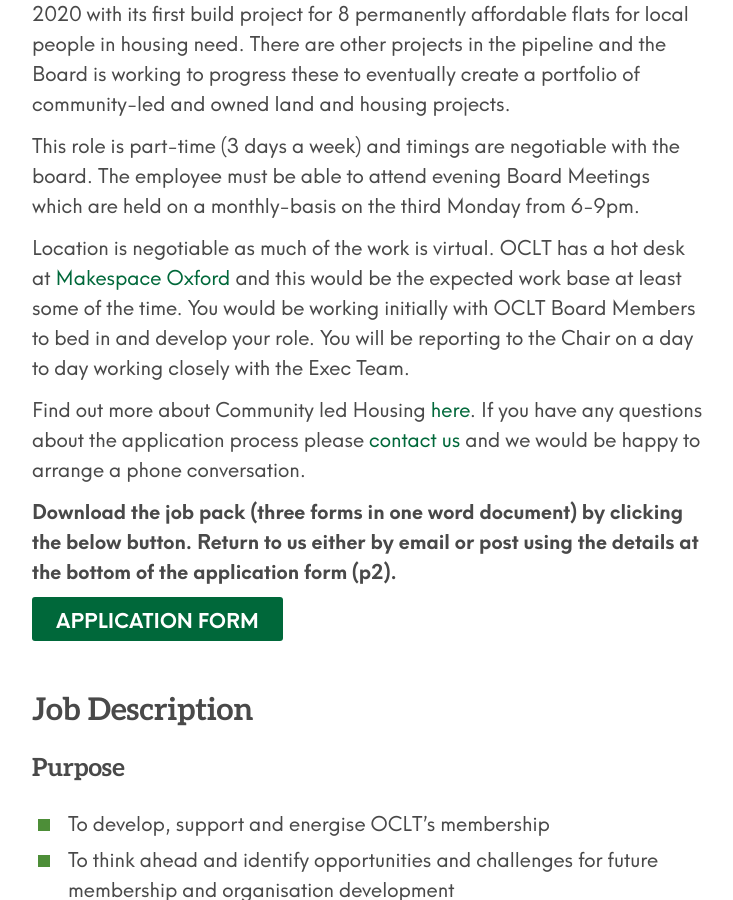
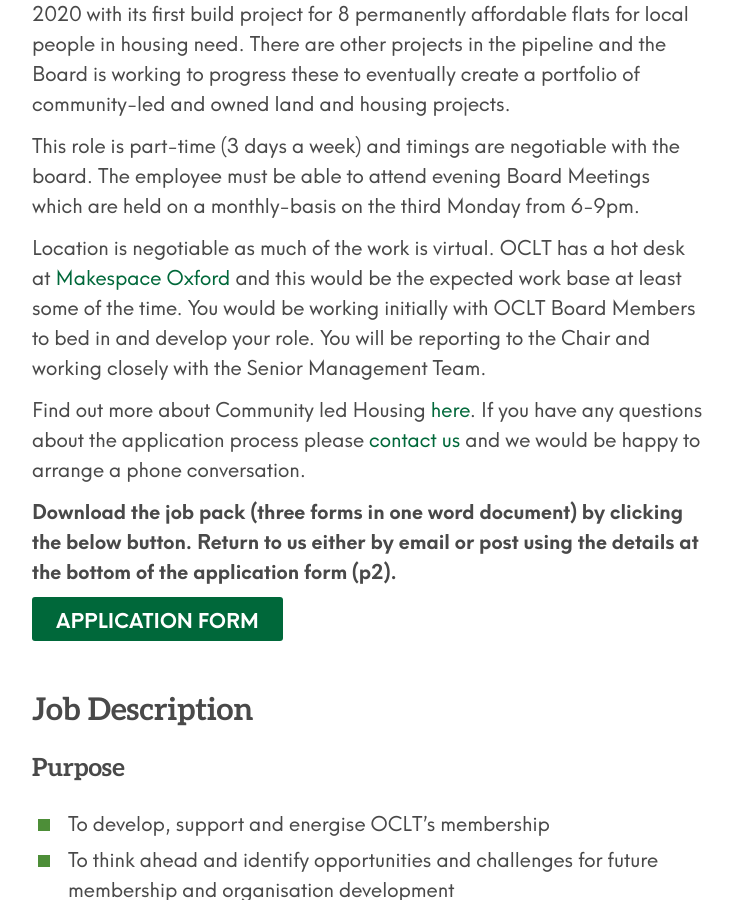
Before and after one commit to johnpuddephatt/oclt, a Jekyll site: the page built from _pages/jobs.md, in a window 1280 px wide and 900 px high, scrolled down 1766 px. Shown: the whole window, without its empty margins (272-1005 px from the left). Built offline with Jekyll 4.4.1, drawn with Linux system fonts in a browser that asks for light colours.

Commit message:
Update from Forestry.io Charlie Fisher updated _pages/jobs.md

```diff
--- a/_pages/jobs.md
+++ b/_pages/jobs.md
@@ -38,7 +38,7 @@ Oxfordshire Community Land Trust (OCLT) is about to go on site early in 2020 wit
 
 This role is part-time (3 days a week) and timings are negotiable with the board. The employee must be able to attend evening Board Meetings which are held on a monthly-basis on the third Monday from 6-9pm.
 
-Location is negotiable as much of the work is virtual. OCLT has a hot desk at [Makespace Oxford](http://makespaceoxford.org/) and this would be the expected work base at least some of the time. You would be working initially with OCLT Board Members to bed in and develop your role. You will be reporting to the Chair on a day to day working closely with the Exec Team.
+Location is negotiable as much of the work is virtual. OCLT has a hot desk at [Makespace Oxford](http://makespaceoxford.org/) and this would be the expected work base at least some of the time. You would be working initially with OCLT Board Members to bed in and develop your role. You will be reporting to the Chair and working closely with the Senior Management Team.
 
 Find out more about Community led Housing [here](https://www.communityledhomes.org.uk). If you have any questions about the application process please [contact us](https://www.oclt.org.uk/contact/) and we would be happy to arrange a phone conversation.
 
```
